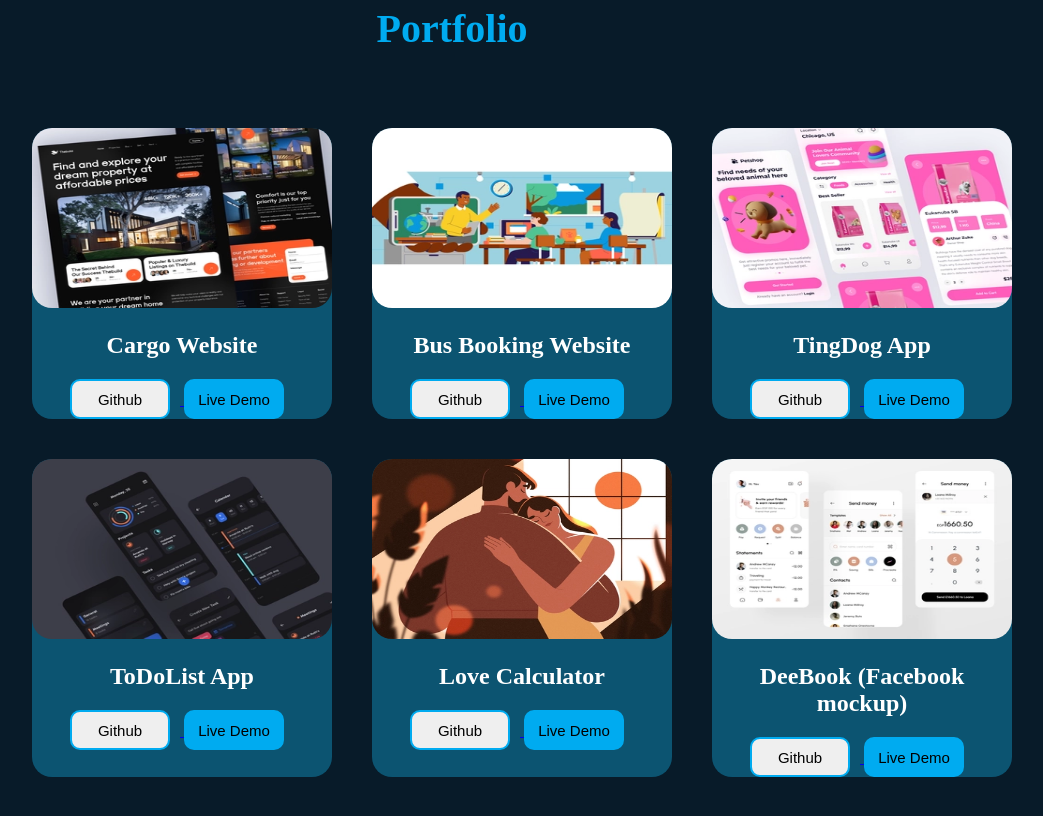
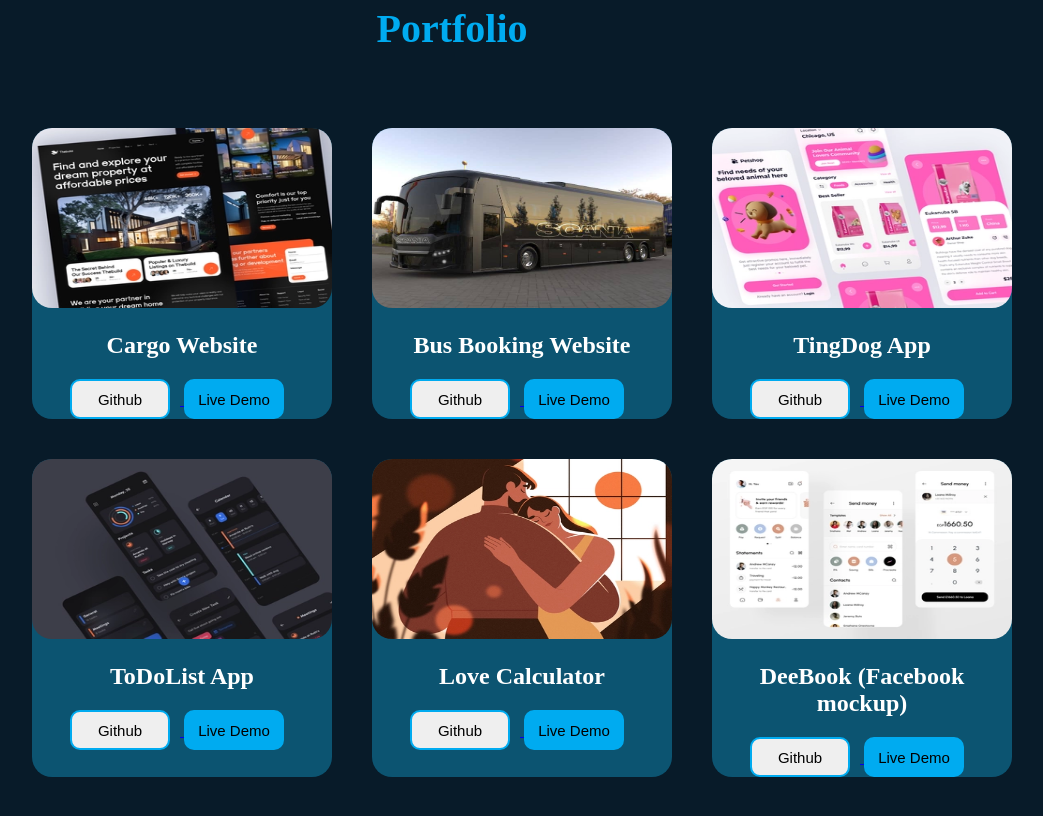
Before and after one commit to DareIsrael/Portfolio, a React (Create React App) app: page / in a window 1280 px wide. Shown: the part 2860-3676 px from the top of the page, without its empty margins (188-1231 px from the left). Built offline with nearby package versions, Linux system fonts and the light colour scheme.

Commit message:
new commit

```diff
--- a/src/Component/Home.js
+++ b/src/Component/Home.js
@@ -30,7 +30,7 @@ function Home () {
 
                 <p>React web Developer</p>
                 <div className="home_3">
-                   <a href="CV-Resume.pdf" download><button>Download CV</button></a>
+                   <a href="My-Resume_Portfolio.pdf" download><button>Download CV</button></a>
                   <a href="#contact"><button className="buttontalk">Lets Talk</button> </a>
                 </div>
             </div>
--- a/src/Component/Portfolio.js
+++ b/src/Component/Portfolio.js
@@ -22,7 +22,7 @@ function Portfolio () {
                     </div>
                 </div>
                 <div data-aos="fade-left" className="port_3">
-                    <img src="port1.webp"></img>
+                    <img src="bus.jpeg"></img>
                     <h2>Bus Booking Website</h2>
                     <div className="port_4">
                     <a href="https://github.com/DareIsrael"> <button>Github</button> </a>
```
Also changed, not shown: public/bus.jpeg (added), 1 other file (tests, documents, lock files or other folders).
